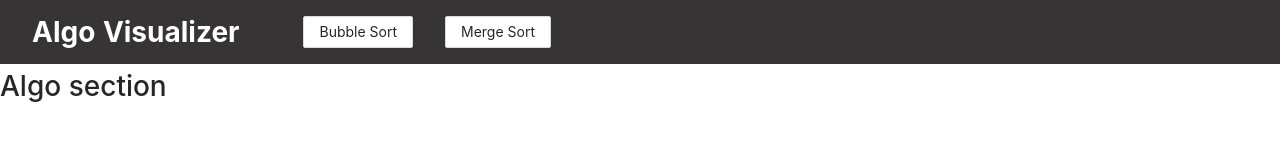
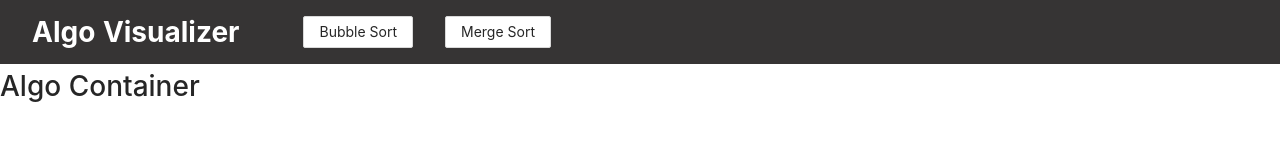
Before and after one commit to BrandonL65/algorithm-visualizing, a React (Create React App) app: page / in a window 1280 px wide. Shown: the top 160 px of the page. Built offline with nearby package versions, Linux system fonts and the light colour scheme.

Commit message:
add algo container

```diff
--- a/src/App.tsx
+++ b/src/App.tsx
@@ -1,6 +1,7 @@
 import React from "react";
 import styles from "./App.module.scss";
 import HeaderContainer from "./containers/HeaderContainer";
+import AlgoContainer from "./containers/AlgoContainer";
 import "antd/dist/antd.css";
 
 function App() {
@@ -10,7 +11,7 @@ function App() {
         <HeaderContainer />
       </div>
       <div className={styles["algosection"]}>
-        <h1>Algo section</h1>
+        <AlgoContainer />
       </div>
     </div>
   );
--- /dev/null
+++ b/src/containers/AlgoContainer.tsx
@@ -0,0 +1,11 @@
+import React from "react";
+
+const AlgoContainer = () => {
+  return (
+    <div>
+      <h1>Algo Container</h1>
+    </div>
+  );
+};
+
+export default AlgoContainer;
```
